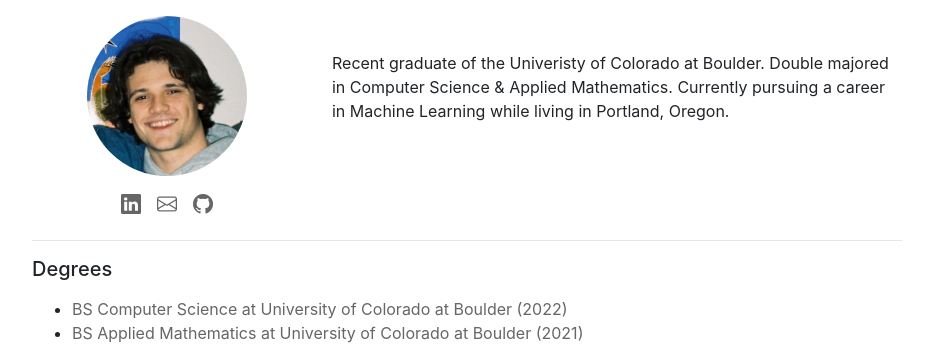
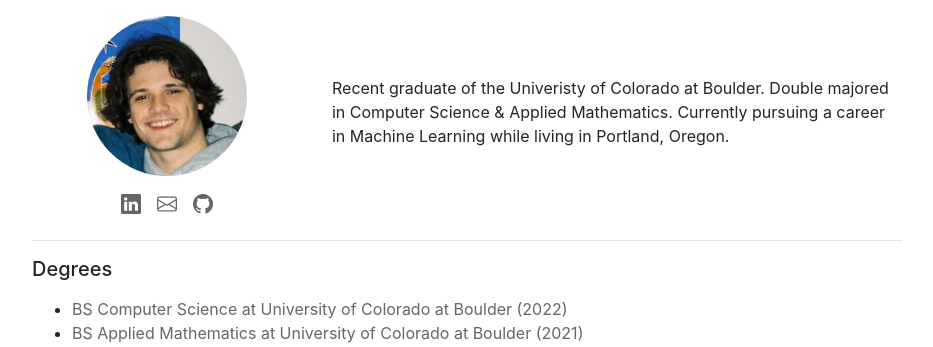
Before and after one commit to rcgreen99/website, a FastAPI app: page / in a window 1280 px wide; the page is wider, and only the part inside the window is pictured. Shown: the part 107-454 px from the top of that part, without its empty margins (173-1106 px from the left). Run offline with FastAPI, Linux system fonts and the light colour scheme.

Commit message:
fix centering on about text

```diff
--- a/static/style.css
+++ b/static/style.css
@@ -13,7 +13,7 @@ a {
 }
 
 #aboutme {
-  margin-top: 35px;
+  margin-top: 60px;
 }
 
 #page-container {
```
